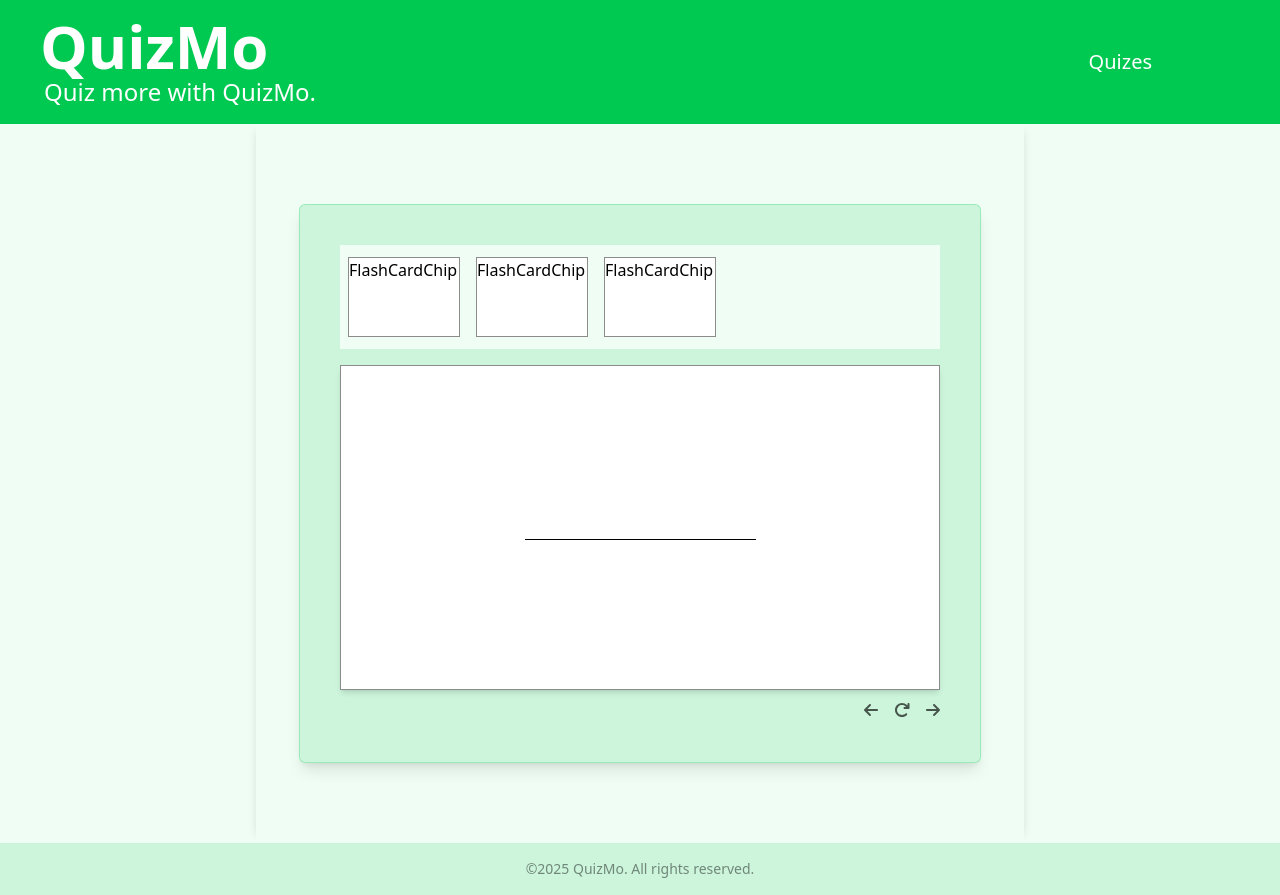
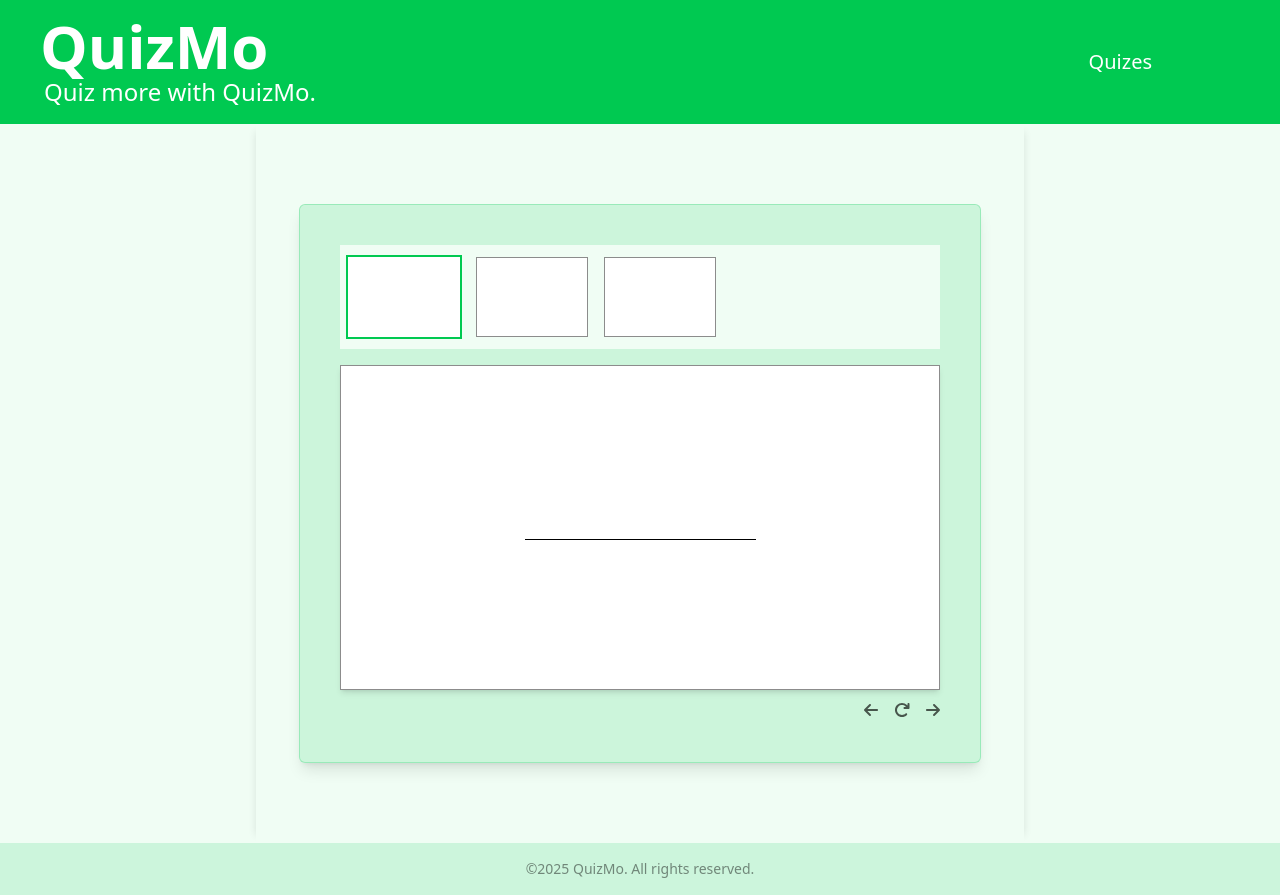
Before and after one commit to DanielG808/quiz-app, a Next.js app: page /quiz/create in a window 1280 px wide. Built offline with nearby package versions, Linux system fonts and the light colour scheme.

Commit message:
tracked card index and added focus styling to selected card

```diff
--- a/src/components/flash-card-chip.tsx
+++ b/src/components/flash-card-chip.tsx
@@ -1,7 +1,12 @@
-export default function FlashCardChip() {
+import { cn } from "@/lib/utils/cn";
+
+export default function FlashCardChip({ className }) {
   return (
-    <article className="bg-white border-1 border-black/45 w-28 h-20 my-3 mx-2">
-      FlashCardChip
-    </article>
+    <article
+      className={cn(
+        "bg-white border-1 border-black/45 w-28 h-20 my-3 mx-2",
+        className
+      )}
+    ></article>
   );
 }
--- a/src/components/flash-card-creator.tsx
+++ b/src/components/flash-card-creator.tsx
@@ -1,10 +1,8 @@
+"use client";
+
 import { motion } from "framer-motion";
 import CardNavigator from "./card-navigator";
 import { useState } from "react";
-
-// type FlashCardCreatorProps = {
-//   flipped: boolean;
-// };
 
 export default function FlashCardCreator() {
   const [flipped, setFlipped] = useState(false);
--- a/src/components/flash-card-quiz.tsx
+++ b/src/components/flash-card-quiz.tsx
@@ -1,7 +1,6 @@
 "use client";
 
 import { useState } from "react";
-import CardNavigator from "./card-navigator";
 import FlashCardCreator from "./flash-card-creator";
 import FlashCardSelector from "./flash-card-selector";
 
@@ -12,9 +11,14 @@ const flashcards = [
 ];
 
 export default function FlashCardQuiz() {
+  const [currentIndex, setCurrentIndex] = useState(0);
+
   return (
     <section className="border-1 border-primary/25 bg-primary/15 rounded-md m-20 shadow-lg p-10 space-y-4">
-      <FlashCardSelector />
+      <FlashCardSelector
+        flashcards={flashcards}
+        selectedFlashCard={currentIndex}
+      />
       <FlashCardCreator />
     </section>
   );
--- a/src/components/flash-card-selector.tsx
+++ b/src/components/flash-card-selector.tsx
@@ -1,11 +1,16 @@
 import FlashCardChip from "./flash-card-chip";
 
-export default function FlashCardSelector() {
+export default function FlashCardSelector({ flashcards, selectedFlashCard }) {
   return (
     <aside className="bg-background flex space-x-2">
-      <FlashCardChip />
-      <FlashCardChip />
-      <FlashCardChip />
+      {flashcards.map(({ index, front, back }) => (
+        <FlashCardChip
+          key={index}
+          className={
+            selectedFlashCard === index ? "ring-2 ring-primary border-0" : null
+          }
+        />
+      ))}
     </aside>
   );
 }
```
